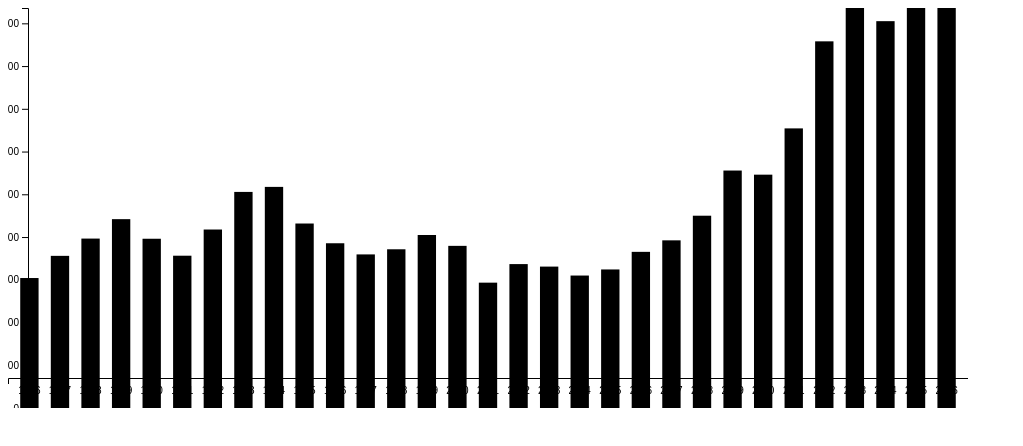
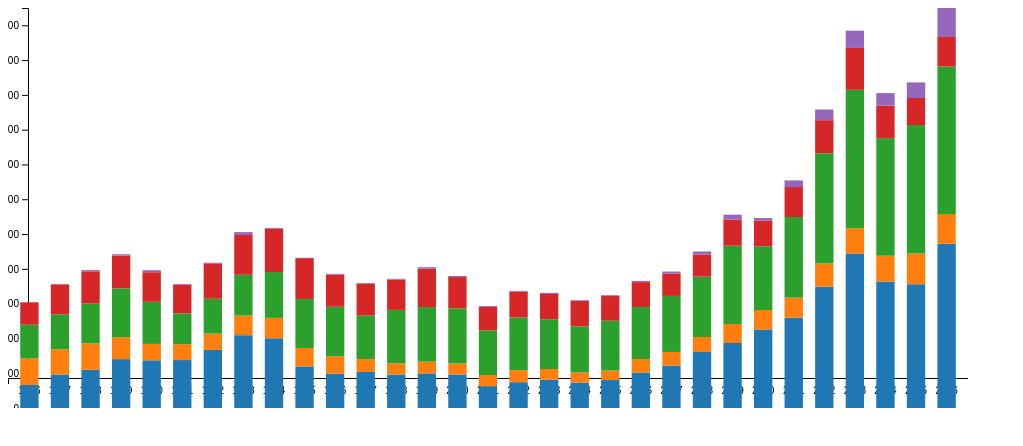
Before and after one commit to dieterholger/US-Gun-Manufacturing-Interactive, a plain HTML site: page yearlymanufacturingstackedbar.html in a window 1280 px wide. Shown: the whole page, without its empty margins (0-1023 px from the left). Drawn offline with Linux system fonts and the light colour scheme.

Commit message:
improved stacked bar

```diff
--- a/yearlymanufacturingstackedbar.html
+++ b/yearlymanufacturingstackedbar.html
@@ -14,6 +14,18 @@
   </style>
   <script>
     function draw(data) {
+
+
+      // Turns all the strings in the csv into integer values.
+
+      data.forEach(function(d) {
+        d.Pistols = +d.Pistols;
+        d.Revolvers = +d.Revolvers;
+        d.Rifles = +d.Rifles;
+        d.Shotguns = +d.Shotguns;
+        d.Misc = +d.Misc;
+        d.Total = +d.Total;
+      })
 
       var width = document.getElementById('barchart').offsetWidth,
         height = document.getElementById('barchart').offsetHeight;
@@ -49,30 +61,67 @@
         .call(d3.axisLeft(yScale)
           .ticks(10));
 
-      var stack = d3.stack()
-        .keys(['Pistols', 'Revolvers', 'Rifles', 'Shotguns', 'Misc'])
-        .order(d3.stackOrderNone)
-        .offset(d3.stackOffsetNone);
+      // Choose which columns to have as keys with the slice method.
+
+      var keys = data.columns.slice(1, -1);
+
+      // Create a stack of the data based on the keys.
+
+      var stack = d3.stack(data)
+        .keys(keys);
+
+      // Create a series of the data.
 
       var series = stack(data);
 
-      var bars = svg.selectAll('.bar')
-        .data(data)
+      // Create color scale or pass in array of colors.
+
+      var colorScale = d3.scaleOrdinal(d3.schemeCategory10);
+
+      // Create the variable and then append a group element.
+      var bars = svg.append('g')
+        // Select all the group elements.
+        .selectAll('g')
+        .data(series)
+        .enter()
+        // Append a new group element in this order, so the rectangles are in group element.
+        // Each g here represents each of the keys of the data, in this case each firearm type.
+        .append('g')
+        // Set the color scale after creating the group for each of the keys, or the weapons in this case.
+        .attr('fill', function(d) {
+          return colorScale(d.key);
+        })
+        // When you select the rectangle it doesn't exist yet, because you haven't appended it yet.
+        // But only after adding the data do you append the rectangle inside your svg.
+        .selectAll('rect')
+        // Call the data again and return it. Everytime you append something new you need to show what data you're using.
+        .data(function(d) {
+          return d;
+        })
+        // So you need enter the data and append the rectangles that were previously selected.
         .enter()
         .append('rect')
-        .attr('class', 'bar')
+        // Here you set the x and y.
+        // You need to use d.Data.Year to select only the year value inside the data array.
         .attr('x', function(d) {
-          return xScale(d.Year);
+          return xScale(d.data.Year);
         })
+        // Now you need to set the y. You need to set the index to 1, which is the index that contains the data in the array.
         .attr('y', function(d) {
-          return yScale(d.Total);
+          return yScale(d[1]);
         })
+        // Set the width and height of the bars how they are located.
         .attr('width', xScale.bandwidth())
+        // So now set the y value by the arrays.
         .attr('height', function(d) {
-          return height - yScale(d.Total);
+          return yScale(d[0]) - yScale(d[1]);
         });
 
+      console.log(data);
 
+      console.log(keys);
+
+      console.log(series);
     }
   </script>
 </head>
```
Also changed, not shown: importexportlinechart.html (+4 -0 lines).
